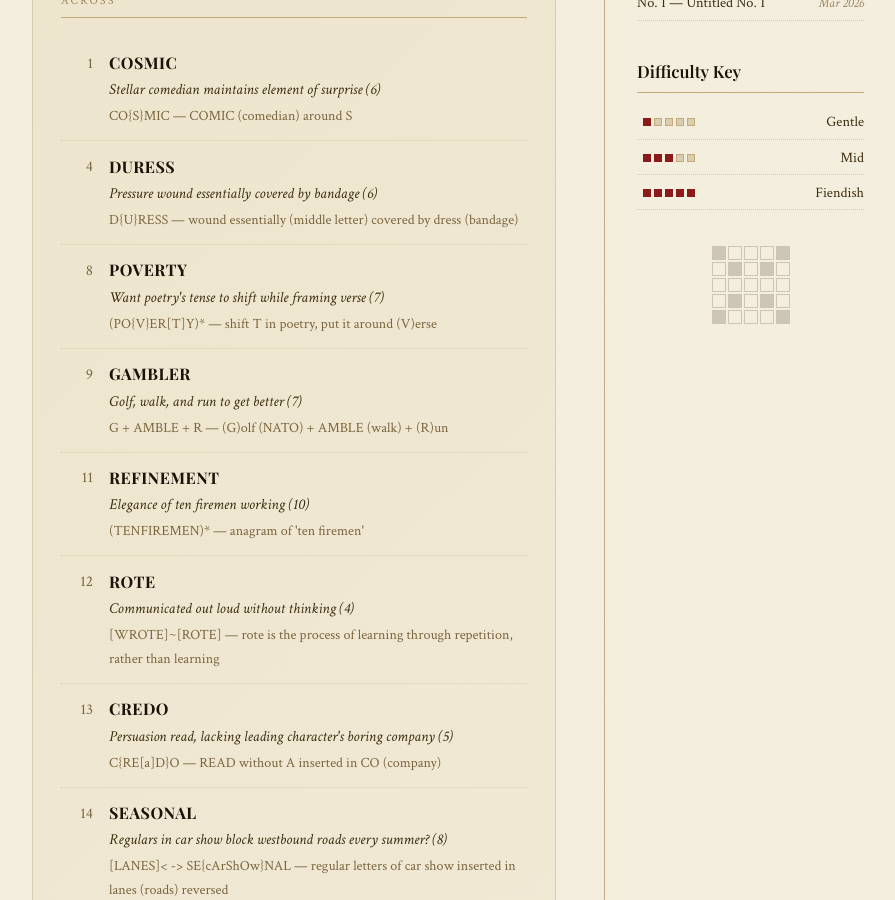
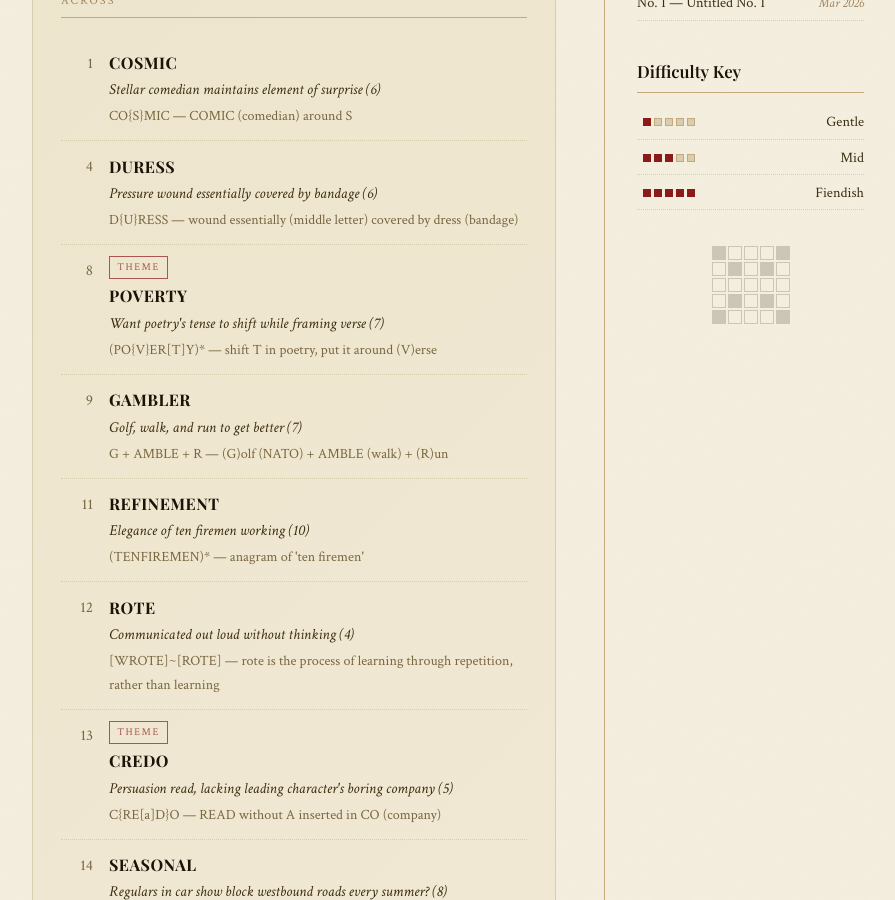
Before and after one commit to abdulkhaleddd/abdulkhaleddd.github.io, a Jekyll site: the page built from _solutions/solution-003.md, in a window 1280 px wide and 900 px high, scrolled down 559 px. Shown: the whole window, without its empty margins (192-1087 px from the left). Built offline with Jekyll 4.4.1, drawn with Linux system fonts in a browser that asks for light colours; some web fonts are replaced; a script that is not in the unit is left out.

Commit message:
Update solution-003.md

```diff
--- a/_solutions/solution-003.md
+++ b/_solutions/solution-003.md
@@ -31,6 +31,7 @@ permalink: /solutions/solution-003/
   <div class="solution-entry">
     <span class="solution-number">8</span>
     <div class="solution-content">
+      <span class="solution-theme-tag">Theme</span>
       <span class="solution-answer">POVERTY</span>
       <span class="solution-clue">Want poetry's tense to shift while framing verse (7)</span>
       <span class="solution-breakdown">(PO{V}ER[T]Y)* — shift T in poetry, put it around (V)erse</span>
@@ -67,6 +68,7 @@ permalink: /solutions/solution-003/
   <div class="solution-entry">
     <span class="solution-number">13</span>
     <div class="solution-content">
+      <span class="solution-theme-tag">Theme</span>
       <span class="solution-answer">CREDO</span>
       <span class="solution-clue">Persuasion read, lacking leading character's boring company (5)</span>
       <span class="solution-breakdown">C{RE[a]D}O — READ without A inserted in CO (company)</span>
@@ -162,6 +164,7 @@ permalink: /solutions/solution-003/
   <div class="solution-entry">
     <span class="solution-number">1</span>
     <div class="solution-content">
+      <span class="solution-theme-tag">Theme</span>
       <span class="solution-answer">CHOKE</span>
       <span class="solution-clue">Close chapter and endorse first part of Emma (5)</span>
       <span class="solution-breakdown">CH + OK + E — (CH)apter + OK (endorse) + E (first part of Emma)</span>
@@ -252,6 +255,7 @@ permalink: /solutions/solution-003/
   <div class="solution-entry">
     <span class="solution-number">19</span>
     <div class="solution-content">
+      <span class="solution-theme-tag">Theme</span>
       <span class="solution-answer">VILLAGE</span>
       <span class="solution-clue">Hamlet's complex, evil, lying about upset girl (7)</span>
       <span class="solution-breakdown">(EVIL)* {+} [GAL]&lt; -> VIL{LAG}E — anagram of EVIL around reversal of GAL (girl)</span>
@@ -261,6 +265,7 @@ permalink: /solutions/solution-003/
   <div class="solution-entry">
     <span class="solution-number">21</span>
     <div class="solution-content">
+      <span class="solution-theme-tag">Theme</span>
       <span class="solution-answer">SWOON</span>
       <span class="solution-clue">Drop show's curtains before Othello's gutted one's stomach (5)</span>
       <span class="solution-breakdown">S[ho]W + O[thell]O + N — outer letters of show + outer letters of Othello + center of one</span>
@@ -270,6 +275,7 @@ permalink: /solutions/solution-003/
   <div class="solution-entry">
     <span class="solution-number">22</span>
     <div class="solution-content">
+      <span class="solution-theme-tag">Theme</span>
       <span class="solution-answer">SORRY</span>
       <span class="solution-clue">Sad beginning of Sense and Sensibility ultimately enthralling as an alternative reading? (5)</span>
       <span class="solution-breakdown">S{OR + R}Y — beginning of (S)ense and end of Sensibilit(y) enthralling OR (alternative) + (R)eading -> DBE (3 R's)</span>
```
